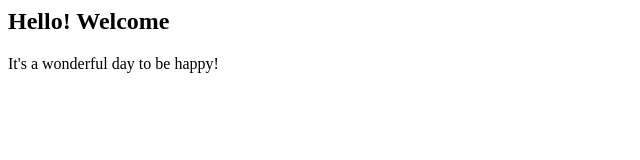
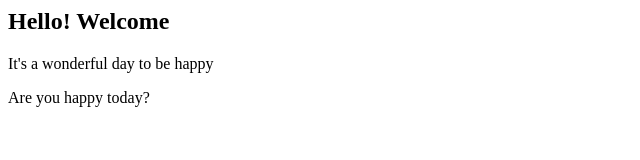
Before and after one commit to Ehize/demo-repo2, a plain HTML site: page index.html in a window 1280 px wide. Shown: the whole page, without its empty margins (0-640 px from the left). Drawn offline with Linux system fonts and the light colour scheme.

Commit message:
included a new line

```diff
--- a/index.html
+++ b/index.html
@@ -1,2 +1,3 @@
 <h2>Hello! Welcome</h2>
-<p>It's a wonderful day to be happy!</p>
+<p>It's a wonderful day to be happy</p>
+<p>Are you happy today?</p>
```
